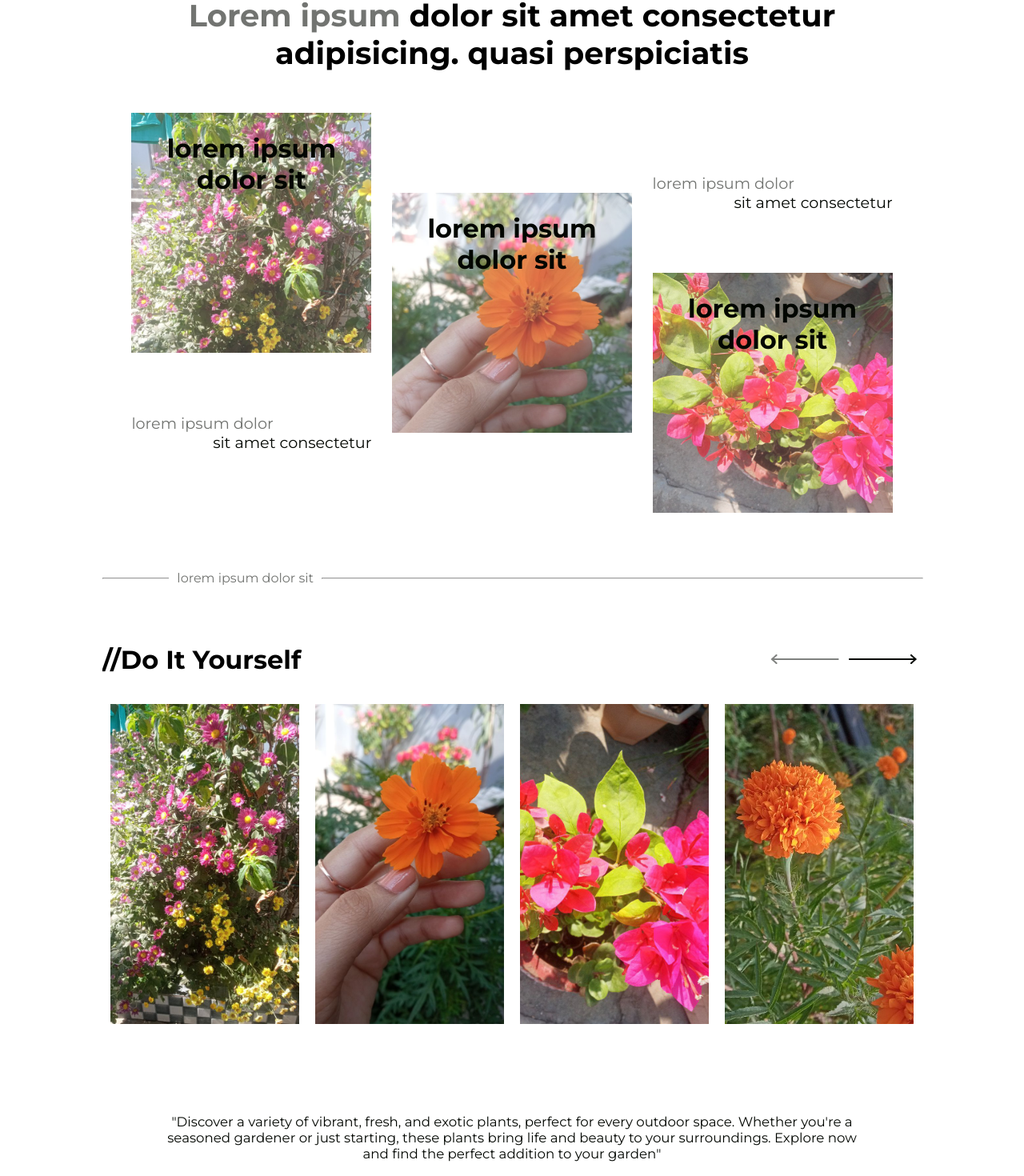
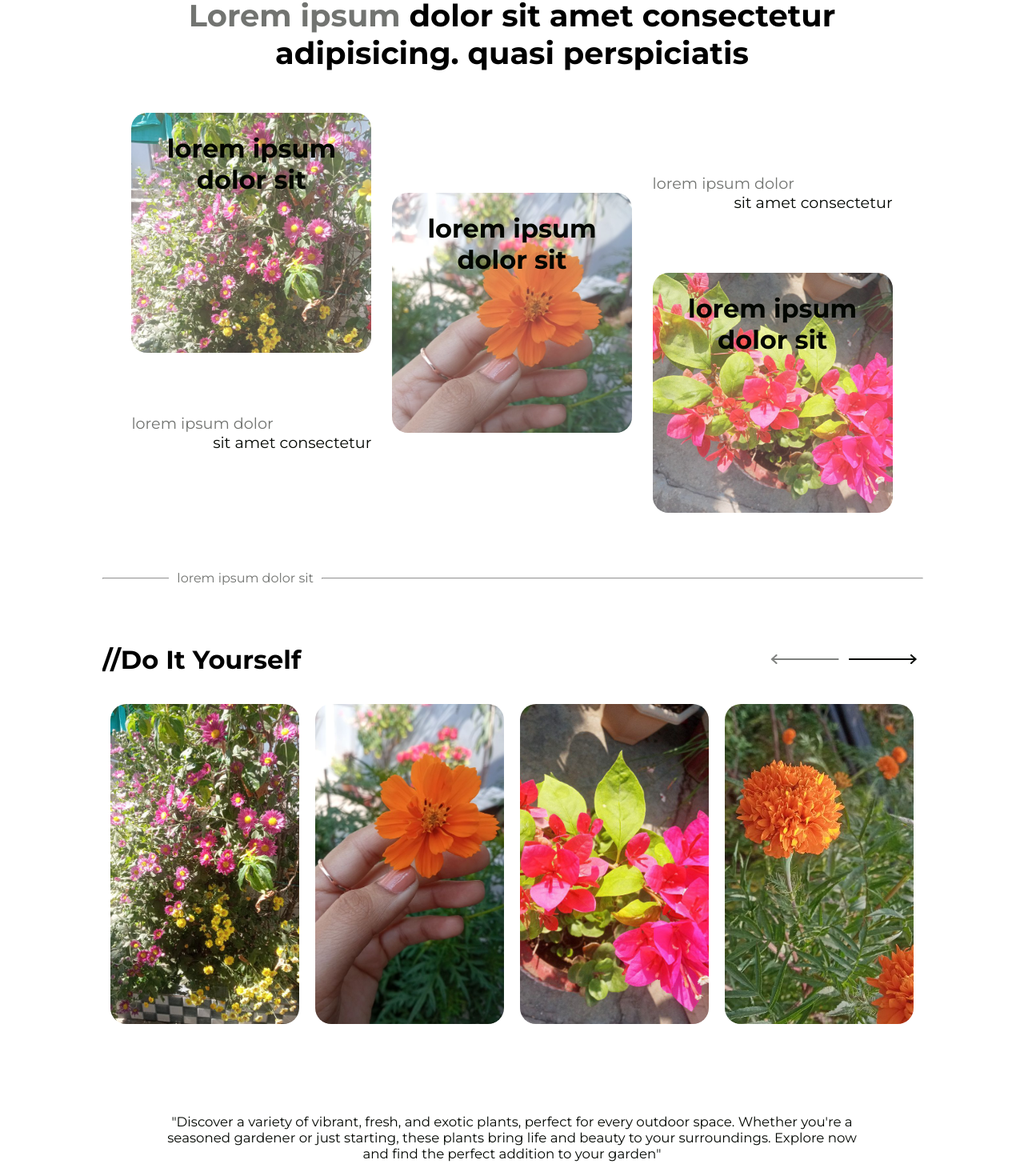
Before and after one commit to Damini-nayak/GreenHaven, a React (Create React App) app: page /diy in a window 1280 px wide. Shown: the part 900-2370 px from the top of the page at 80% size. Built offline with nearby package versions, Linux system fonts and the light colour scheme.

Commit message:
add radius

```diff
--- a/src/style/App.css
+++ b/src/style/App.css
@@ -538,6 +538,7 @@ h6 {
 }
 
 .designs {
+    border-radius: 20px;
     /* height: 400px; */
     height: 500px;
     overflow: hidden;
@@ -630,6 +631,7 @@ h6 {
 }
 
 .designideas img {
+    border-radius: 20px;
     width: 100%;
     margin-bottom: 1vw;
 }
@@ -711,6 +713,7 @@ h6 {
     display: flex;
     background-size: cover;
     justify-self: center;
+    border-radius: 20px;
 }
 
 .diymain2 .box p {
@@ -807,6 +810,8 @@ h6 {
 }
 
 .carousel-img {
+     border-radius: 20px;
+    overflow: hidden;
     flex: 0 0 25%;
     max-width: calc(25% - 20px);
     margin: 10px;
@@ -871,6 +876,7 @@ h6 {
     padding:1vw;
     background-color: white;
     transition: opacity 0.5s ease-in-out;
+    border-radius: 20px;
 }
 
 .beginnercontent:hover .beginnerhead{
@@ -902,6 +908,7 @@ h6 {
 }
 
 .carouselcontentdiv{
+    border-radius: 20px;
     position: relative;
     overflow: hidden;
 }
```
